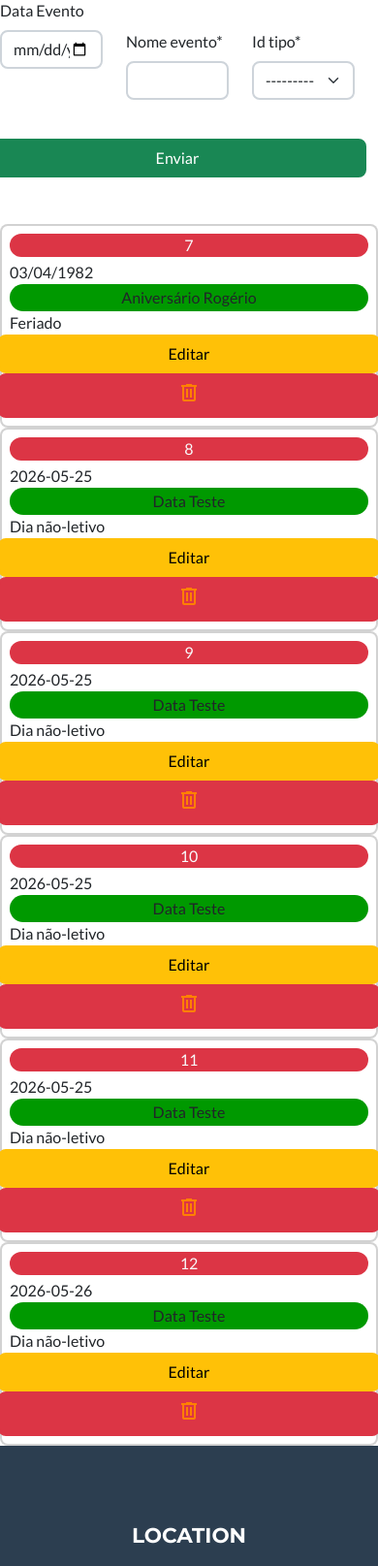
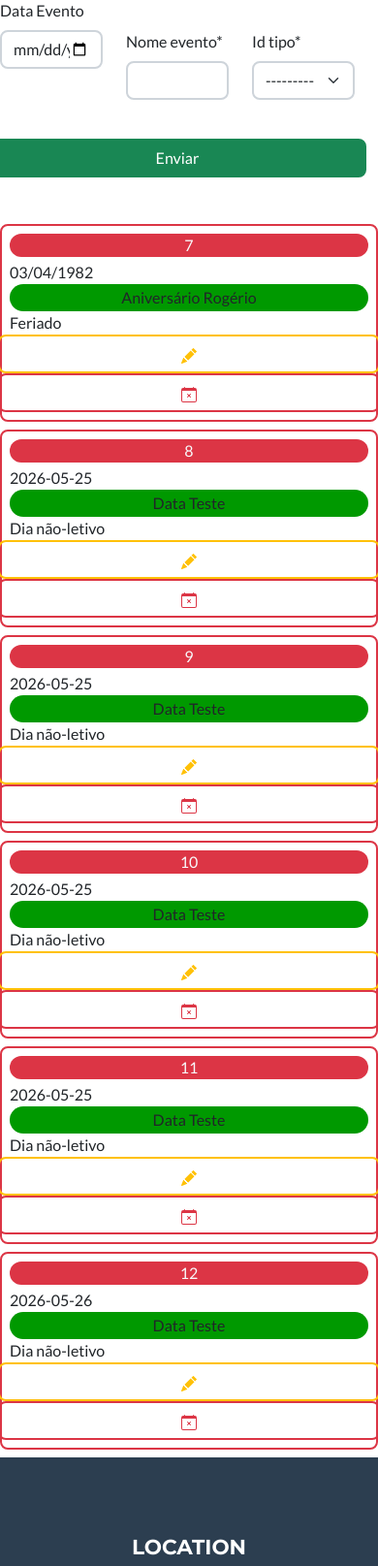
Before and after one commit to rogeriopsdev/calendar2026, a Django app: page /new_evento/ in a window 390 px wide. Shown: the part 158-1773 px from the top of the page at 97% size. Run offline with Django 5.2, Linux system fonts and the light colour scheme; data comes from the database, SQL or seed files in the repository; some libraries are stand-ins or nearby versions.

Commit message:
com estilização

```diff
--- a/calendarioApp/templates/calendario/base.html
+++ b/calendarioApp/templates/calendario/base.html
@@ -13,6 +13,7 @@
         <!-- Google fonts-->
         <link href="https://fonts.googleapis.com/css?family=Montserrat:400,700" rel="stylesheet" type="text/css" />
         <link href="https://fonts.googleapis.com/css?family=Lato:400,700,400italic,700italic" rel="stylesheet" type="text/css" />
+        <link rel="stylesheet" href="https://fonts.googleapis.com/css2?family=Material+Symbols+Outlined:opsz,wght,FILL,GRAD@24,400,0,0&icon_names=border_color" />
         <link rel="stylesheet" href="https://fonts.googleapis.com/css2?family=Material+Symbols+Outlined:opsz,wght,FILL,GRAD@20..48,100..700,0..1,-50..200&icon_names=delete" />
         <!-- Core theme CSS (includes Bootstrap)-->
         <link href="/static/css/styles.css" rel="stylesheet" />
--- a/calendarioApp/templates/calendario/new_evento.html
+++ b/calendarioApp/templates/calendario/new_evento.html
@@ -16,8 +16,8 @@
     </div>
     <div class="row">
         {% for evento in eventos %}
-            <div class="col-sm-12 col-md-6 col-lg-3">
-                <div class="card p-2">
+            <div class="col-sm-12 col-md-6 col-lg-3 mb-2">
+                <div class="card p-2 border-danger">
                     <div class="bg-danger rounded-5 text-light col-lg-2 mb-1"
                          style="text-align: center">{{ evento.id_evento }}</div>
                     <div>{{ evento.data_evento }}</div>
@@ -27,18 +27,21 @@
 
                         <a style="margin-right: 1px; margin-left: 1px;"
                            href="{% url 'editar_evento' evento.id_evento %}"
-                           class="btn btn-warning col-md-6 col-lg-4 col-sm-12">
+                           class="btn btn-outline-warning col-md-6 col-lg-4 col-sm-12">
 
-Editar
+<svg xmlns="http://www.w3.org/2000/svg" width="16" height="16" fill="currentColor" class="bi bi-pencil-fill" viewBox="0 0 16 16">
+  <path d="M12.854.146a.5.5 0 0 0-.707 0L10.5 1.793 14.207 5.5l1.647-1.646a.5.5 0 0 0 0-.708zm.646 6.061L9.793 2.5 3.293 9H3.5a.5.5 0 0 1 .5.5v.5h.5a.5.5 0 0 1 .5.5v.5h.5a.5.5 0 0 1 .5.5v.5h.5a.5.5 0 0 1 .5.5v.207zm-7.468 7.468A.5.5 0 0 1 6 13.5V13h-.5a.5.5 0 0 1-.5-.5V12h-.5a.5.5 0 0 1-.5-.5V11h-.5a.5.5 0 0 1-.5-.5V10h-.5a.5.5 0 0 1-.175-.032l-.179.178a.5.5 0 0 0-.11.168l-2 5a.5.5 0 0 0 .65.65l5-2a.5.5 0 0 0 .168-.11z"/>
+</svg>
 </a>
 
 
                         <a style="margin-right: 1px; margin-left: 1px;"
                            href="{% url 'delete_evento' evento.id_evento %}"
-                           class="btn btn-danger col-md-6 col-lg-4 col-sm-12">
-                                <span style="color: rgb(255,128,0)" class="material-symbols-outlined">
-delete
-</span></a>
+                           class="btn btn-outline-danger col-md-6 col-lg-4 col-sm-12">
+                               <svg xmlns="http://www.w3.org/2000/svg" width="16" height="16" fill="currentColor" class="bi bi-calendar-x" viewBox="0 0 16 16">
+  <path d="M6.146 7.146a.5.5 0 0 1 .708 0L8 8.293l1.146-1.147a.5.5 0 1 1 .708.708L8.707 9l1.147 1.146a.5.5 0 0 1-.708.708L8 9.707l-1.146 1.147a.5.5 0 0 1-.708-.708L7.293 9 6.146 7.854a.5.5 0 0 1 0-.708"/>
+  <path d="M3.5 0a.5.5 0 0 1 .5.5V1h8V.5a.5.5 0 0 1 1 0V1h1a2 2 0 0 1 2 2v11a2 2 0 0 1-2 2H2a2 2 0 0 1-2-2V3a2 2 0 0 1 2-2h1V.5a.5.5 0 0 1 .5-.5M1 4v10a1 1 0 0 0 1 1h12a1 1 0 0 0 1-1V4z"/>
+</svg></a>
 
                     </div>
                 </div>
```
